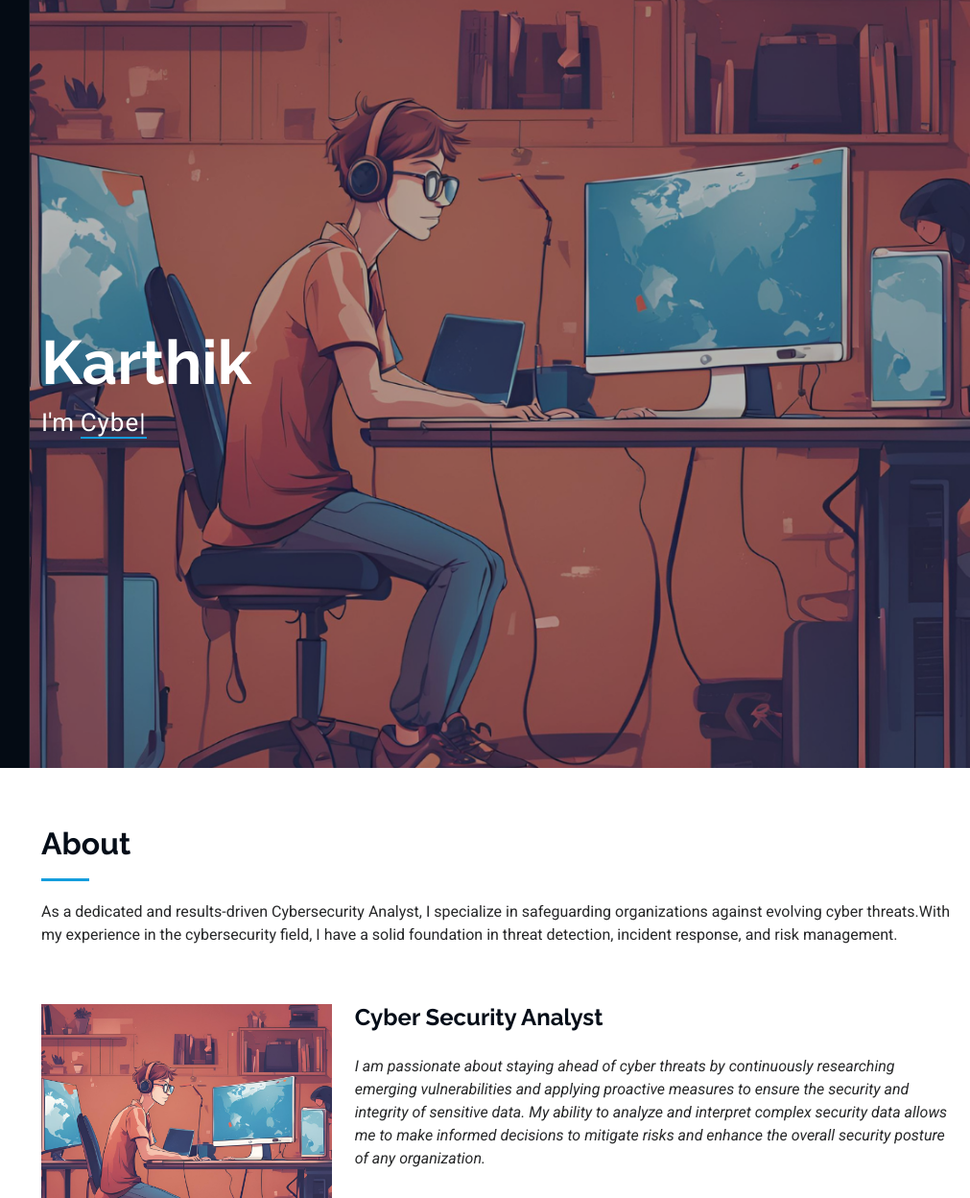
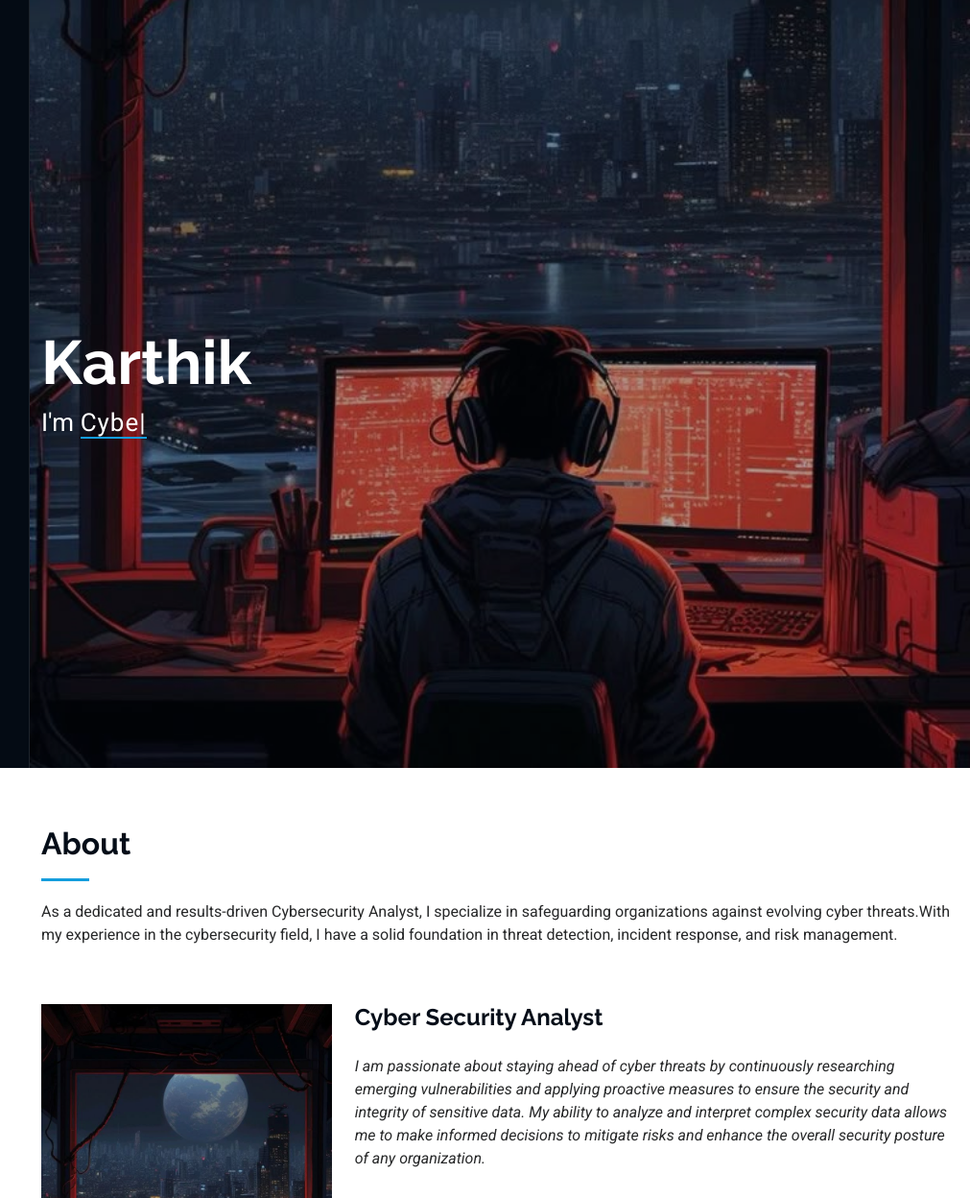
Before and after one commit to karthikcyber/karthikcyber.github.io, a plain HTML site: page index.html in a window 1280 px wide. Shown: the top 1248 px of the page at 96% size, 269-1280 px from the left. Drawn offline with Linux system fonts and the light colour scheme.

Commit message:
Update index.html

```diff
--- a/index.html
+++ b/index.html
@@ -78,7 +78,7 @@
     <!-- Hero Section -->
     <section id="hero" class="hero section dark-background">
 
-      <img src="/assets/img/k.png" alt="gfffff" data-aos="fade-in" class="">
+      <img src="/assets/img/Programming the future.jpeg" alt="gfffff" data-aos="fade-in" class="">
 
       <div class="container" data-aos="fade-up" data-aos-delay="100">
         <h2>Karthik</h2>
@@ -100,7 +100,7 @@
 
         <div class="row gy-4 justify-content-center">
           <div class="col-lg-4">
-            <img src="/assets/img/k.png" class="img-fluid" alt="">
+            <img src="/assets/img/Programming the future.jpeg" class="img-fluid" alt="">
           </div>
           <div class="col-lg-8 content">
             <h2>Cyber Security Analyst</h2>
```
